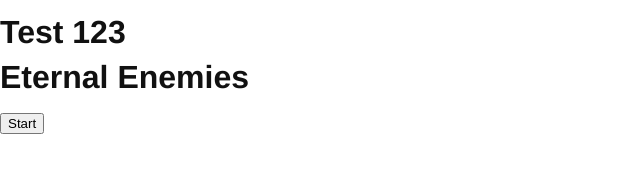
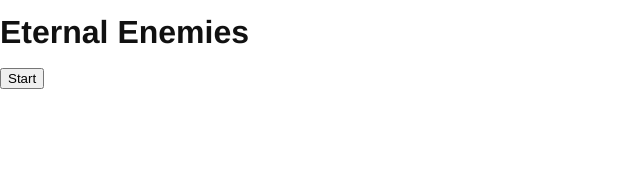
Before and after one commit to ross-u/game-eternal-enemies-es6-canvas, a plain HTML site: page index.html in a window 1280 px wide. Shown: the whole page, without its empty margins (0-640 px from the left). Drawn offline with Linux system fonts and the light colour scheme.

Commit message:
Update css

```diff
--- a/css/style.css
+++ b/css/style.css
@@ -32,6 +32,7 @@ p {
 html,
 body {
   height: 100%;
+  overflow: hidden;
 }
 
 .container {
--- a/index.html
+++ b/index.html
@@ -8,7 +8,6 @@
     <link rel="stylesheet" href="./css/style.css" />
   </head>
   <body>
-    <h1>Test 123</h1>
     <script src="./src/main.js"></script>
     <script src="./src/game.js"></script>
     <script src="./src/player.js"></script>
```
